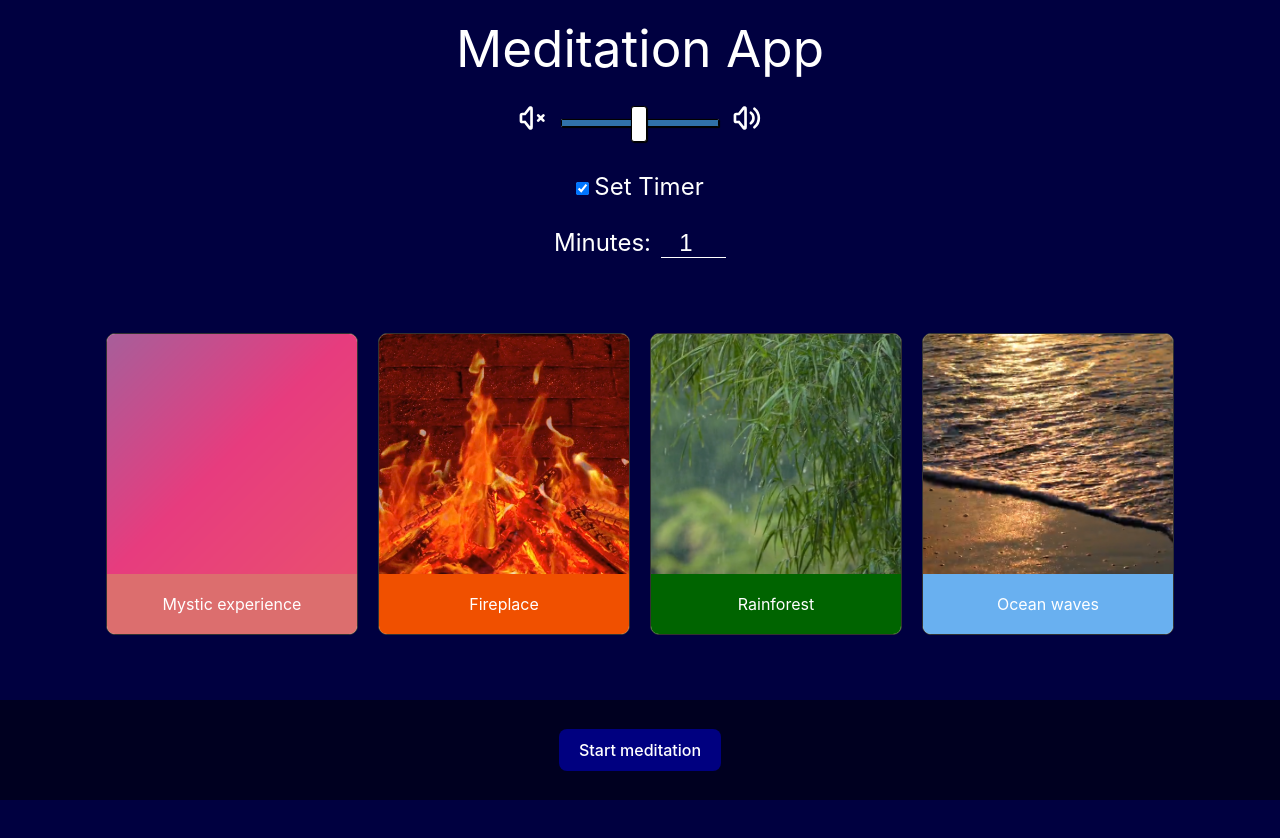
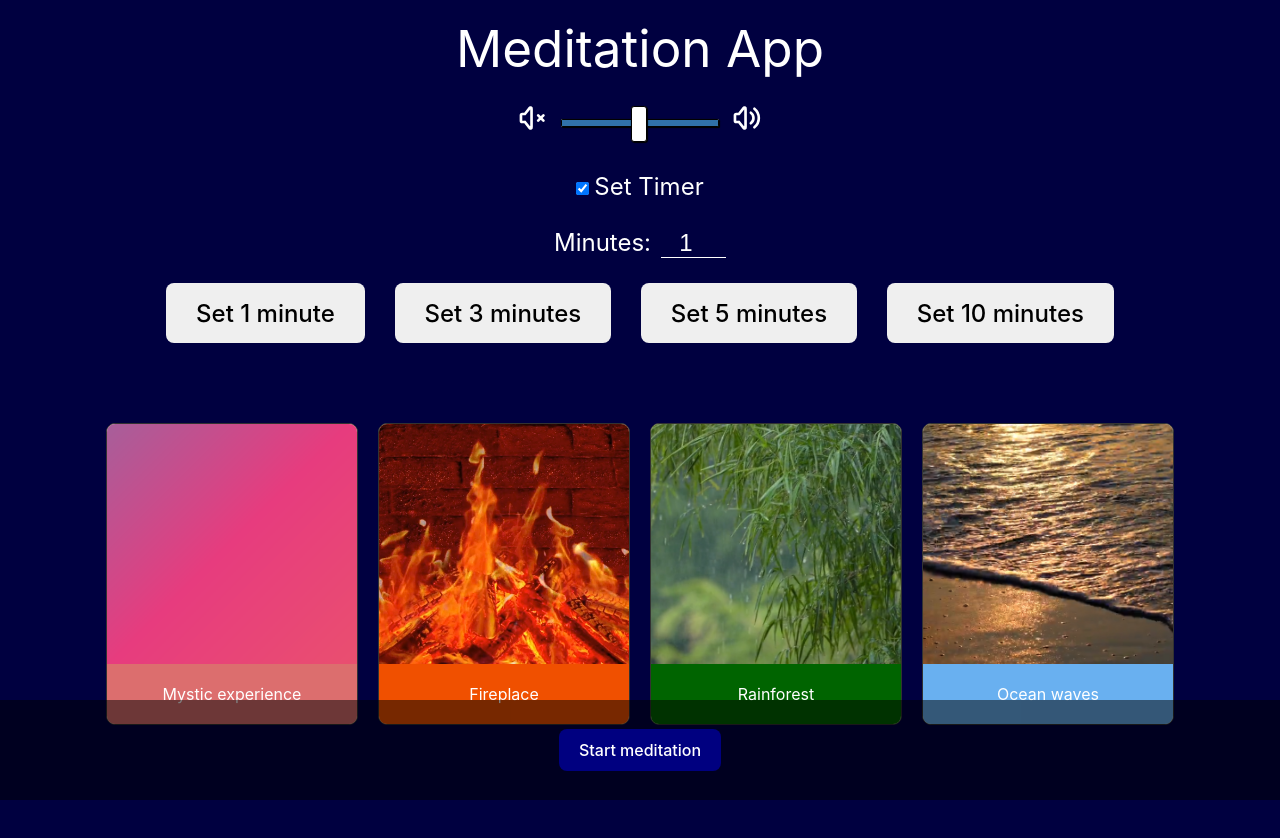
Before and after one commit to Tizios9999/meditation-app, a React (Vite) app: page / in a window 1280 px wide. Shown: the top 838 px of the page. Built offline with nearby package versions, Linux system fonts and the light colour scheme.

Commit message:
SetTimerButton component implementation

```diff
--- a/src/components/Menu/Menu.jsx
+++ b/src/components/Menu/Menu.jsx
@@ -7,6 +7,7 @@ import ConfirmSettings from '../ConfirmSettings/ConfirmSettings'
 import { useContext, useRef, useEffect } from 'react'
 import { AppContext } from '../../contexts/AppContext'
 import ErrBox from '../ErrBox/ErrBox'
+import SetTimerButton from '../Settings/TimerSettings/SetTimerButton/SetTimerButton'
 
 function Menu(props) {
 
@@ -48,11 +49,12 @@ function Menu(props) {
      {/* // Volume component */}
      <Volume />
 
+    {/* Error Box */}
+    {appState.triggeredError && <ErrBox />}
+
      {/* // Settings */}
      <Settings />
 
-     {/* Error Box */}
-     {appState.triggeredError && <ErrBox />}
 
      {/* // Cards section */}
      <section className={styles["cards-section"]}>
--- a/src/components/Settings/Settings.module.css
+++ b/src/components/Settings/Settings.module.css
@@ -36,3 +36,9 @@
     font-size: 1em;
     text-align: center;
 }
+
+.timer-buttons-wrapper {
+    display: flex;
+    flex-flow: row wrap;
+    justify-content: center;
+}
--- /dev/null
+++ b/src/components/Settings/TimerSettings/SetTimerButton/SetTimerButton.jsx
@@ -0,0 +1,27 @@
+import styles from '../../Settings.module.css'
+import { AppContext } from '../../../../contexts/AppContext'
+import { useContext } from 'react'
+
+export default function SetTimerButton(props) {
+
+    const [appState, setAppState] = useContext(AppContext);
+
+    function handleClick(e) {
+
+        setAppState(prevState => {
+          return {
+            ...prevState,
+            timerSeconds: props.value * 60
+          };
+        })
+      }
+
+
+    return (
+
+    <button className={styles["timer--settings"]} onClick={handleClick}>
+      Set {props.value} minute{props.value > 1 ? "s" : ""}
+     </button>
+
+        )
+}
--- a/src/components/Settings/TimerSettings/TimerSettings.jsx
+++ b/src/components/Settings/TimerSettings/TimerSettings.jsx
@@ -1,6 +1,7 @@
 import styles from '../Settings.module.css'
 import { AppContext } from '../../../contexts/AppContext'
 import { useContext } from 'react'
+import SetTimerButton from './SetTimerButton/SetTimerButton'
 
 export default function TimerSettings() {
 
@@ -55,6 +56,13 @@ export default function TimerSettings() {
 
       </div>
 
+      <div className={styles["timer-buttons-wrapper"]}>
+       <SetTimerButton value={1} />
+       <SetTimerButton value={3} />
+       <SetTimerButton value={5} />
+       <SetTimerButton value={10} />
+     </div>
+
      </div>
 
         )
```
Also changed, not shown: src/components/Menu/Menu.module.css (line endings or trailing spaces).
